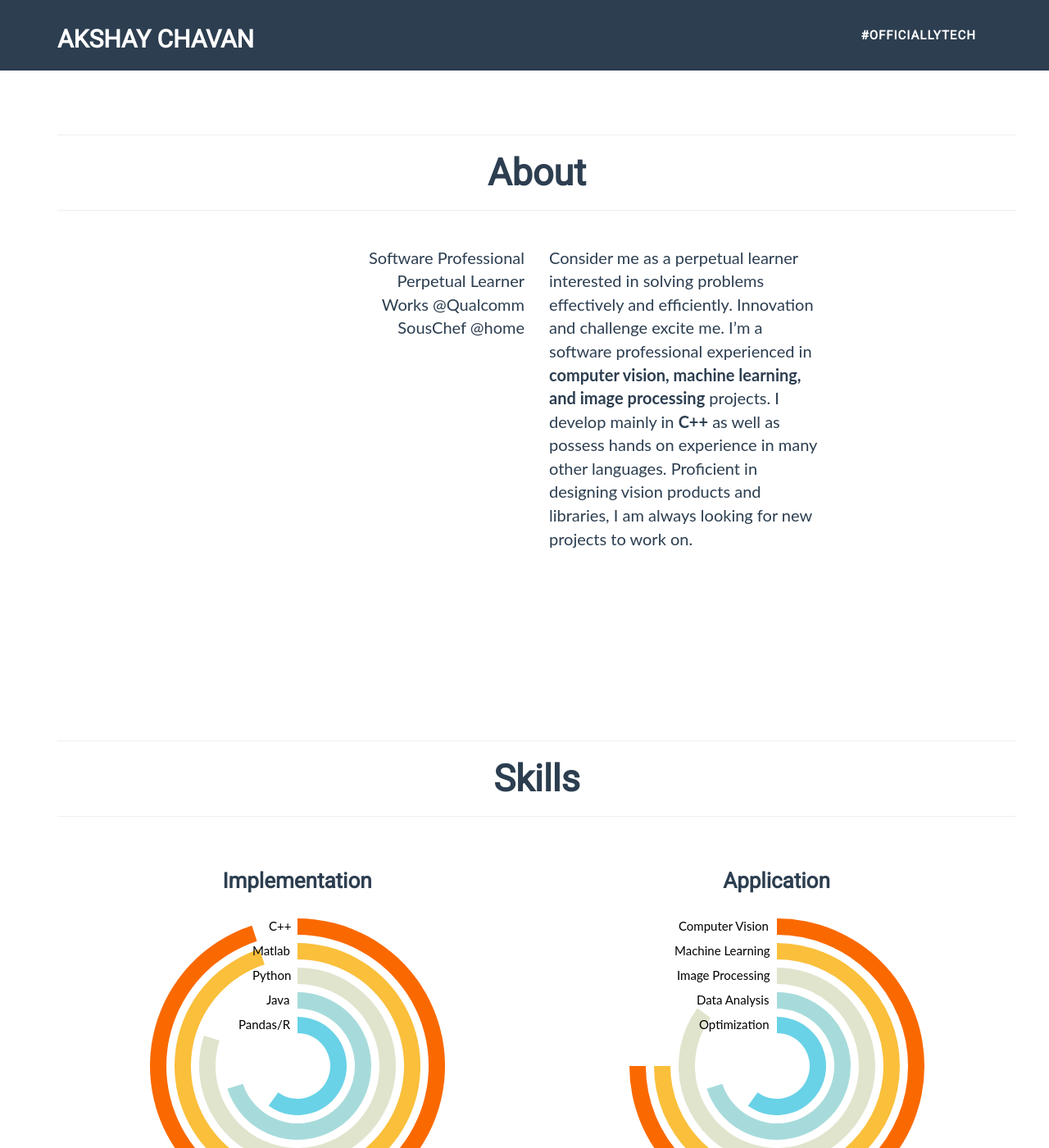
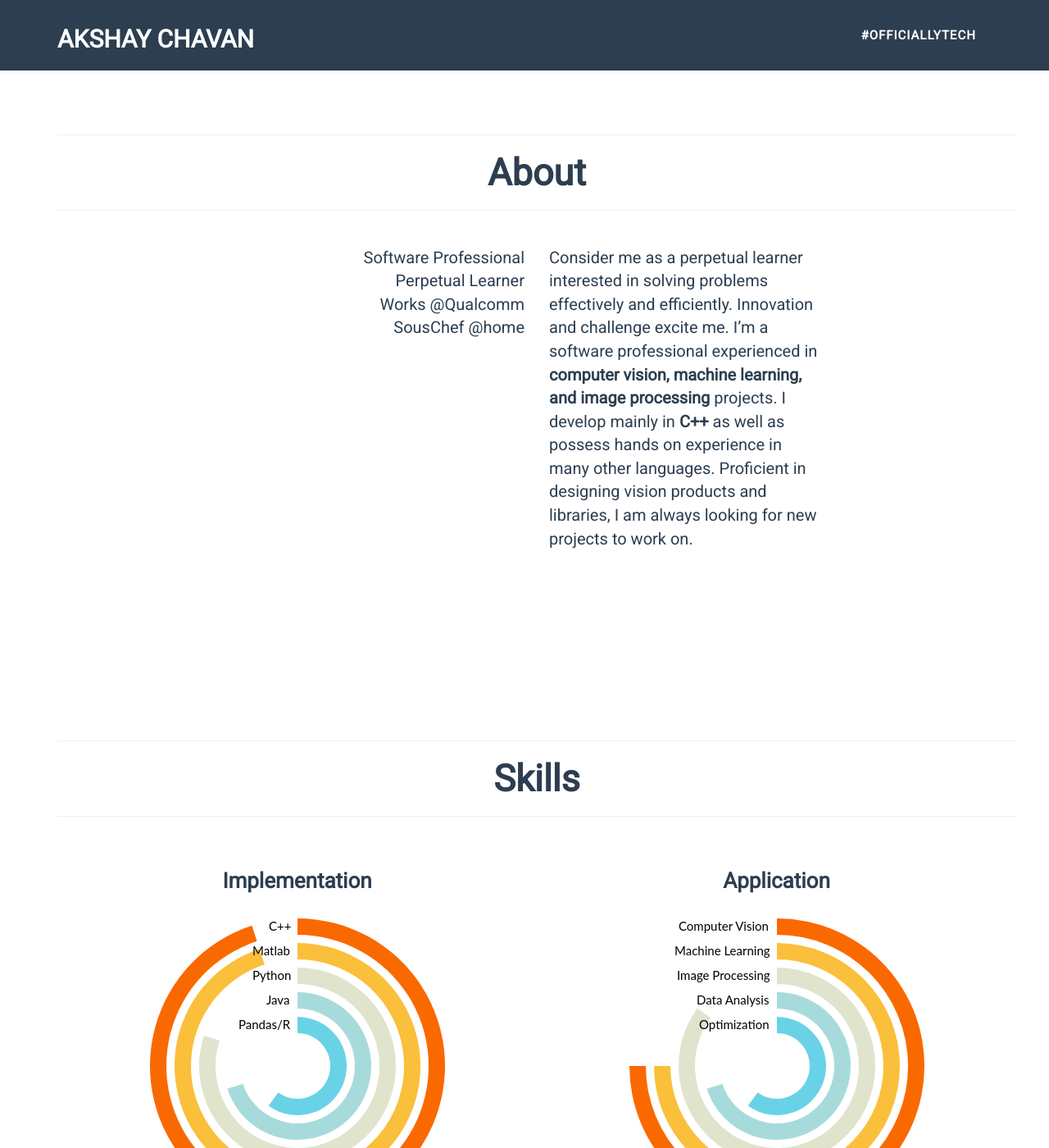
Before and after one commit to arccoder/arccoder.github.io, a Jekyll site: the page built from index.html, in a window 1280 px wide and 1400 px high. Shown: the whole window at 82% size. Built offline with Jekyll 4.4.1, drawn with Linux system fonts in a browser that asks for light colours; nearby versions of some CDN libraries; some web fonts are replaced.

Commit message:
Update freelancer.css

```diff
--- a/css/freelancer.css
+++ b/css/freelancer.css
@@ -10,6 +10,7 @@ body {
 
 p {
     font-size: 20px;
+    font-family: 'Roboto',Roboto,Arial,sans-serif;
 }
 
 p.small {
```
